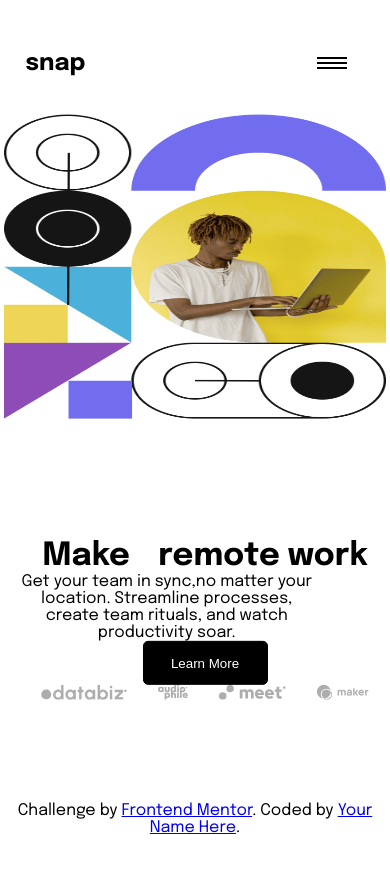
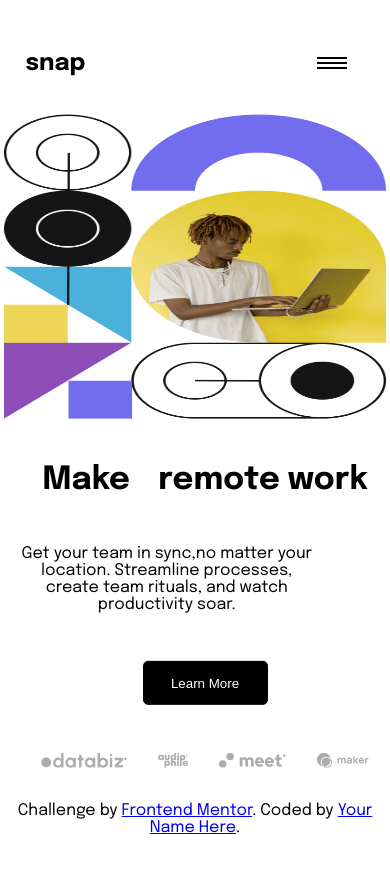
Before and after one commit to jgreen721/fe_challenge, a plain HTML site: page index.html in a window 390 px wide. Shown: the top 872 px of the page. Drawn offline with Linux system fonts and the light colour scheme.

Commit message:
fourth rather

```diff
--- a/style.css
+++ b/style.css
@@ -375,6 +375,10 @@ p {
     /* background: blue; */
     transform: translateY(-100%);
   }
+
+  .main-col-content {
+    height: 100%;
+  }
 }
 
 @media screen and (max-width: 300px) {
```
